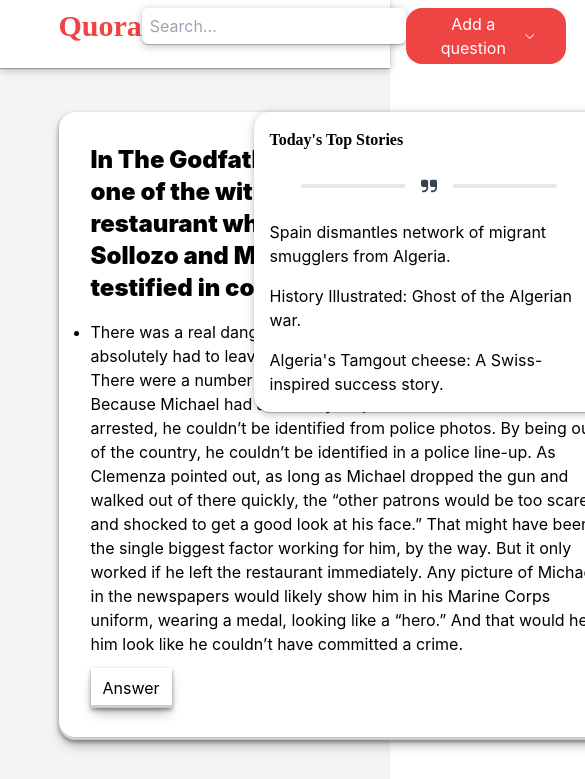
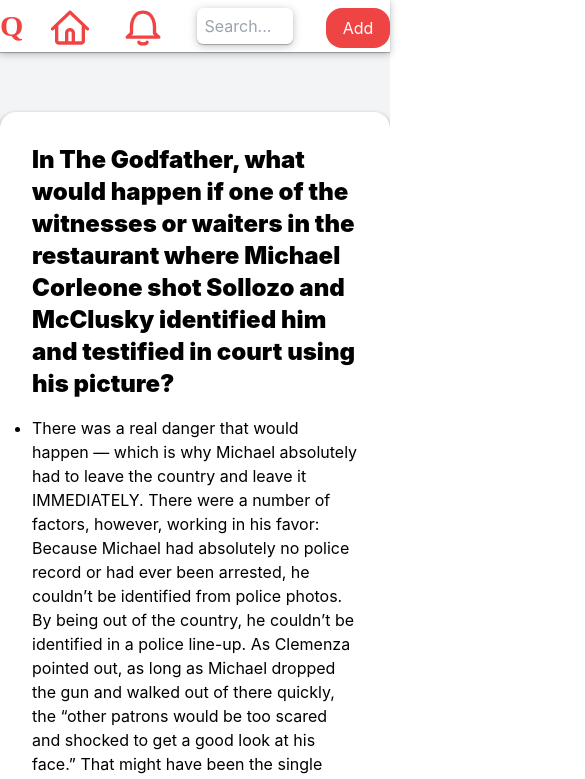
Before and after one commit to Bretis2019/AlQuora, a React (Create React App) app: page / in a window 390 px wide. Shown: the top 779 px of the page, 585 px wide, since content can reach past the window. Built offline with nearby package versions, Linux system fonts and the light colour scheme; the HTML template or start-up script is replaced by a standard one.

Commit message:
updated phone interface

```diff
--- a/package.json
+++ b/package.json
@@ -1,4 +1,5 @@
 {
+  "homepage" : "https://Bretis2019.github.io/AlQuora",
   "name": "quora",
   "version": "0.1.0",
   "private": true,
@@ -16,6 +17,8 @@
   },
   "scripts": {
     "start": "react-scripts start",
+    "predeploy":"npm run build",
+    "deploy":"gh-pages -d build",
     "build": "react-scripts build",
     "test": "react-scripts test",
     "eject": "react-scripts eject"
--- a/src/components/Card.js
+++ b/src/components/Card.js
@@ -10,7 +10,7 @@
     }
 
     return (
-        <div className={"bg-white p-8 w-[580px] h-fit rounded-2xl shadow-standard"}>
+        <div className={"bg-white p-8 w-[100svw] md:w-[580px] h-fit rounded-2xl shadow-standard"}>
             <h1 className={"font-black text-2xl mb-4"}>{question}</h1>
             <ul className={"list-disc space-y-4"}>{answerElements}</ul>
             <button
--- a/src/components/Form.js
+++ b/src/components/Form.js
@@ -25,7 +25,7 @@
     }
     return(
         <div className={"fixed top-1/2 left-1/2 transform -translate-x-1/2 -translate-y-1/2 z-50 bg-black bg-opacity-80 w-full h-full"} onClick={clickOnExit}>
-            <div className={"flex flex-col items-center justify-center p-8 w-[580px] h-fit rounded-2xl relative z-10 bg-white left-0 right-0 mx-auto top-80 space-y-4 shadow-standard"}>
+            <div className={"flex flex-col items-center justify-center p-8 w-screen md:w-[580px] h-fit rounded-2xl relative z-10 bg-white left-0 right-0 mx-auto top-10 md:top-80 space-y-4 shadow-standard"}>
                 <>
                     <label
                         htmlFor="message"
--- a/src/components/Home.js
+++ b/src/components/Home.js
@@ -30,11 +30,11 @@
     }
 
     return (
-        <div className={"pt-28 bg-gray-100 w-screen h-fit min-h-screen flex pl-[15%] py-16 gap-x-16"}>
+        <div className={"pt-28 bg-gray-100 w-screen h-fit min-h-screen flex md:pl-[15%] py-16 gap-x-16"}>
             <div className={"flex flex-col gap-y-14"}>
                 {cardElements}
             </div>
-            <div className={"fixed left-[65%]"}>
+            <div className={"hidden md:block fixed left-[65%]"}>
                 <TopStories />
             </div>
         </div>
--- a/src/components/Navbar.js
+++ b/src/components/Navbar.js
@@ -1,16 +1,19 @@
 import {Arrow} from "./Arrow";
 export default function Navbar(props){
-
+    const isSmallScreen = window.innerWidth <= 768;
     return(
         <div>
             <div className={"fixed min-h-[60px] bg-gray-100"}>
-                <div className={"px-[15%] flex align-center justify-between w-screen min-h-[50px] bg-white py-1 pt-2 shadow-nav"}>
-                    <h1 onClick={() => props.pageChange("home")} className={"text-red-500 text-3xl font-extrabold font-logo cursor-pointer"}>Quora</h1>
+                <div className={"md:px-[15%] flex align-center justify-between w-screen min-h-[50px] bg-white py-1 pt-2 shadow-nav"}>
+                    <h1 onClick={() => props.pageChange("home")} className={"w-4 md:w-fit text-red-500 text-3xl font-extrabold font-logo cursor-pointer"}>{isSmallScreen ? 'Q' : 'Quora'}</h1>
                     <svg name={"home"} onClick={() => props.pageChange("home")} className={"cursor-pointer"} width="40px" height="40px" viewBox="0 0 24.00 24.00" fill="none" xmlns="http://www.w3.org/2000/svg" stroke="#ef4444" strokeWidth="0.00024000000000000003"><g id="SVGRepo_bgCarrier" strokeWidth="0"></g><g id="SVGRepo_tracerCarrier" strokeLinecap="round" strokeLinejoin="round" stroke="#CCCCCC" strokeWidth="0.768"></g><g id="SVGRepo_iconCarrier"> <path fillRule="evenodd" clipRule="evenodd" d="M11.3103 1.77586C11.6966 1.40805 12.3034 1.40805 12.6897 1.77586L20.6897 9.39491L23.1897 11.7759C23.5896 12.1567 23.605 12.7897 23.2241 13.1897C22.8433 13.5896 22.2103 13.605 21.8103 13.2241L21 12.4524V20C21 21.1046 20.1046 22 19 22H14H10H5C3.89543 22 3 21.1046 3 20V12.4524L2.18966 13.2241C1.78972 13.605 1.15675 13.5896 0.775862 13.1897C0.394976 12.7897 0.410414 12.1567 0.810345 11.7759L3.31034 9.39491L11.3103 1.77586ZM5 10.5476V20H9V15C9 13.3431 10.3431 12 12 12C13.6569 12 15 13.3431 15 15V20H19V10.5476L12 3.88095L5 10.5476ZM13 20V15C13 14.4477 12.5523 14 12 14C11.4477 14 11 14.4477 11 15V20H13Z" fill="#ef4444"></path> </g></svg>
                     <svg name={"notifications"} onClick={() => props.pageChange("notifications")} className={"cursor-pointer"} width="40px" height="40px" viewBox="0 0 24 24" xmlns="http://www.w3.org/2000/svg" fill="#ef4444" stroke="#ef4444"><g id="SVGRepo_bgCarrier" strokeWidth="0"></g><g id="SVGRepo_tracerCarrier" strokeLinecap="round" strokeLinejoin="round"></g><g id="SVGRepo_iconCarrier"> <title></title> <g id="Complete"> <g id="bell"> <g> <path d="M18.9,11.2s0-8.7-6.9-8.7-6.9,8.7-6.9,8.7v3.9L2.5,17.5h19l-2.6-2.4Z" fill="none" stroke="#ef4444" strokeLinecap="round" strokeLinejoin="round" strokeWidth="2"></path> <path d="M14.5,20.5s-.5,1-2.5,1-2.5-1-2.5-1" fill="none" stroke="#ef4444" strokeLinecap="round" strokeLinejoin="round" strokeWidth="2"></path> </g> </g> </g> </g></svg>
-                    <input  onChange={e => props.handleChange(e.target.value)} className={"rounded-md w-96 px-2 max-h-9 shadow-nav"} type={"text"} placeholder={"Search..."}/>
-                    <div className={"rounded-full bg-gradient-to-r from-cyan-500 to-blue-500 w-[2.5rem]"}></div>
-                    <button className={"rounded-2xl bg-red-500 text-white px-8 py-1 flex justify-center items-center gap-x-4"} onClick={props.handleClickShow}>Add a question<Arrow /></button>
+                    <input  onChange={e => props.handleChange(e.target.value)} className={"rounded-md w-24 md:w-96 px-2 max-h-9 shadow-nav"} type={"text"} placeholder={"Search..."}/>
+                    <div className={"hidden md:block rounded-full bg-gradient-to-r from-cyan-500 to-blue-500 w-[2.5rem]"}></div>
+                    <button className={"w-14 md:w-fit rounded-2xl bg-red-500 text-white px-8 py-1 flex justify-center items-center gap-x-4"} onClick={props.handleClickShow}>
+                        {isSmallScreen ? 'Add' : 'Add a question'}
+                        {!isSmallScreen && <Arrow />}
+                    </button>
                 </div>
             </div>
         </div>
--- a/src/components/NotificationCard.js
+++ b/src/components/NotificationCard.js
@@ -5,7 +5,7 @@
     return(
         <div className={"w-full h-fit px-4 p-2"} style={styles}>
             <p className={"text-gray-700"}>{props.cause}</p>
-            <p className={"font-bold text-2xl w-[350px] truncate"}>{props.post}</p>
+            <p className={"font-bold text-2xl md:w-[350px] truncate"}>{props.post}</p>
         </div>
     )
 }
--- a/src/components/Notifications.js
+++ b/src/components/Notifications.js
@@ -2,8 +2,8 @@
 
 export default function Notifications(){
     return(
-        <div className={"pt-28 bg-gray-100 w-screen h-fit min-h-screen flex pl-[15%] py-16 gap-x-16"}>
-            <div className={"bg-white p-4 w-[580px] h-fit rounded-2xl shadow-nav"}>
+        <div className={"pt-28 bg-gray-100 w-screen h-fit min-h-screen flex md:pl-[15%] py-16 gap-x-16"}>
+            <div className={"bg-white p-4 w-screen md:w-[580px] h-fit rounded-2xl shadow-nav"}>
                 <h1 className={"text-center text-2xl font-bold font-logo"}>Your Notifications</h1>
                 <div className="inline-flex items-center justify-center w-full">
                     <hr className="w-64 h-1 my-8 bg-gray-200 border-0 rounded " />
```
